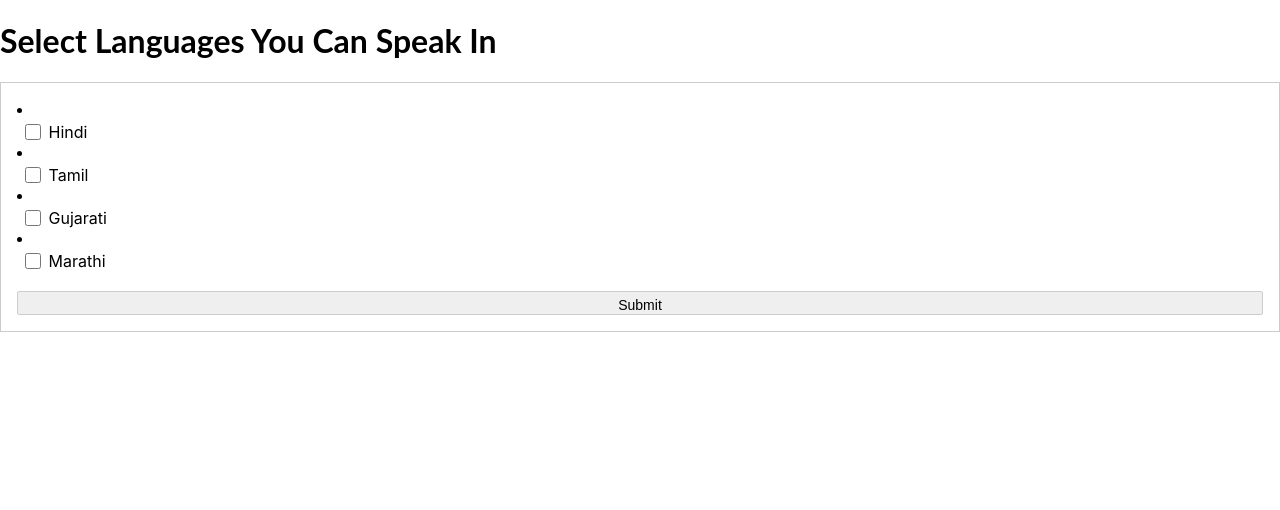
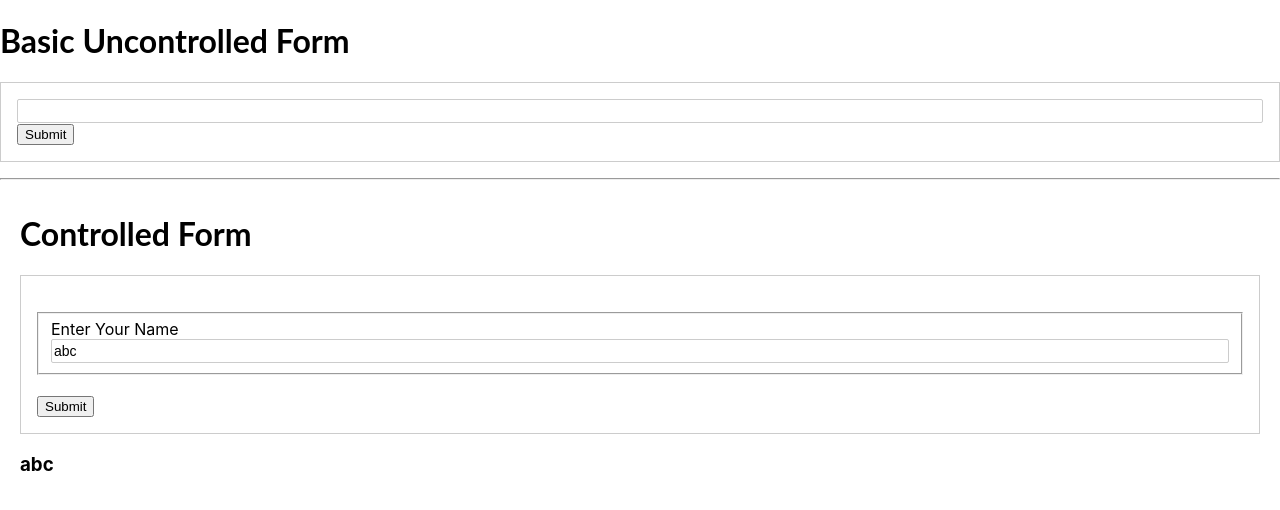
Before and after one commit to ratnappatel/FrontEndWorkspace, a React (Create React App) app in the folder HCL_ReactJS/react-forms/: page / in a window 1280 px wide. Shown: the top 510 px of the page. Built offline with nearby package versions, Linux system fonts and the light colour scheme.

Commit message:
Basic Uncontrolled Form

```diff
--- a/HCL_ReactJS/react-forms/src/App.js
+++ b/HCL_ReactJS/react-forms/src/App.js
@@ -1,5 +1,7 @@
 
 import './App.css';
+import BasicForm from './forms/BasicForm';
+import BasicUForm from './forms/BasicUForm';
 //import BasicForm from './forms/BasicForm';
 //import RegistrationForm from './forms/RegistrationForm';
 //import SubscriptionForm from './forms/SubscriptionForm';
@@ -11,8 +13,12 @@ function App() {
      {/*  <BasicForm/>
       <hr></hr>
       <RegistrationForm/>
-      <SubscriptionForm/>*/}
-      <MultipleCheckBox/>
+      <SubscriptionForm/>
+       <MultipleCheckBox/>*/}
+       <BasicUForm/>
+       <hr></hr>
+       <BasicForm/>
+
 
     </div>
   );
--- a/HCL_ReactJS/react-forms/src/forms/BasicForm.js
+++ b/HCL_ReactJS/react-forms/src/forms/BasicForm.js
@@ -16,7 +16,10 @@ export default class BasicForm extends Component {
           <fieldset>
             <label>Enter Your Name</label>
             <input name="name" value={this.state.name} required
-            onChange={e=>this.setState({name: e.target.value})}/>
+            onChange={e=>{
+              this.setState({name: e.target.value});
+              console.log(this.state.name);
+              }}/>
           </fieldset>
           <button type="submit" >Submit</button>
         </form>
--- /dev/null
+++ b/HCL_ReactJS/react-forms/src/forms/BasicUForm.js
@@ -0,0 +1,28 @@
+import React, { Component } from 'react'
+
+export default class BasicUForm extends Component {
+    constructor(props) {
+        super(props);
+        this.name=React.createRef();
+        this.state={
+            "fname":''
+        }
+    }
+    submitHandler = (event) => {
+        event.preventDefault();
+        this.setState({fname:this.name.current.value});
+        console.log(this.name.current.value);
+      };
+  render() {
+    return (
+        <div>
+            <h1>Basic Uncontrolled Form</h1>
+            <form >
+                <input type="text" name="name" ref={this.name}  />
+                <button type="submit" >Submit</button>
+            </form>
+            <p>{this.state.fname}</p>
+        </div>
+    )
+  }
+}
```
